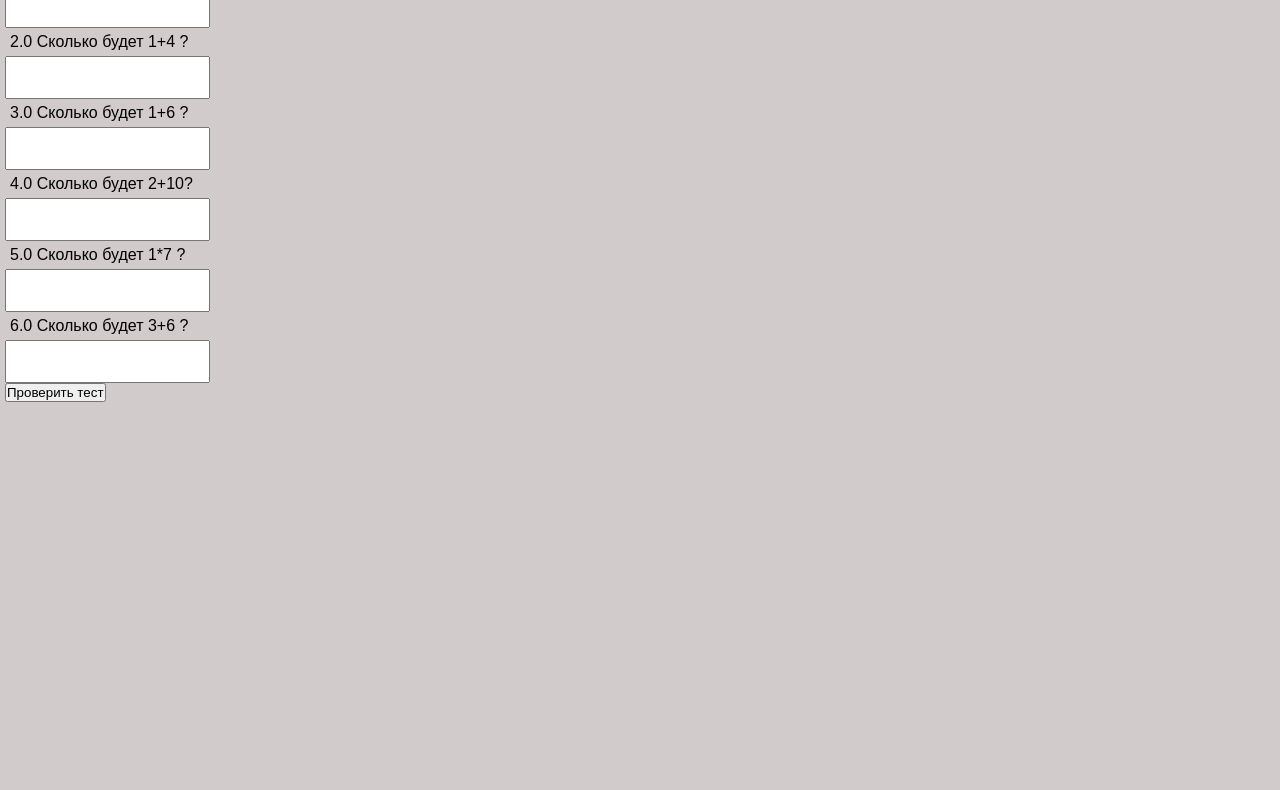
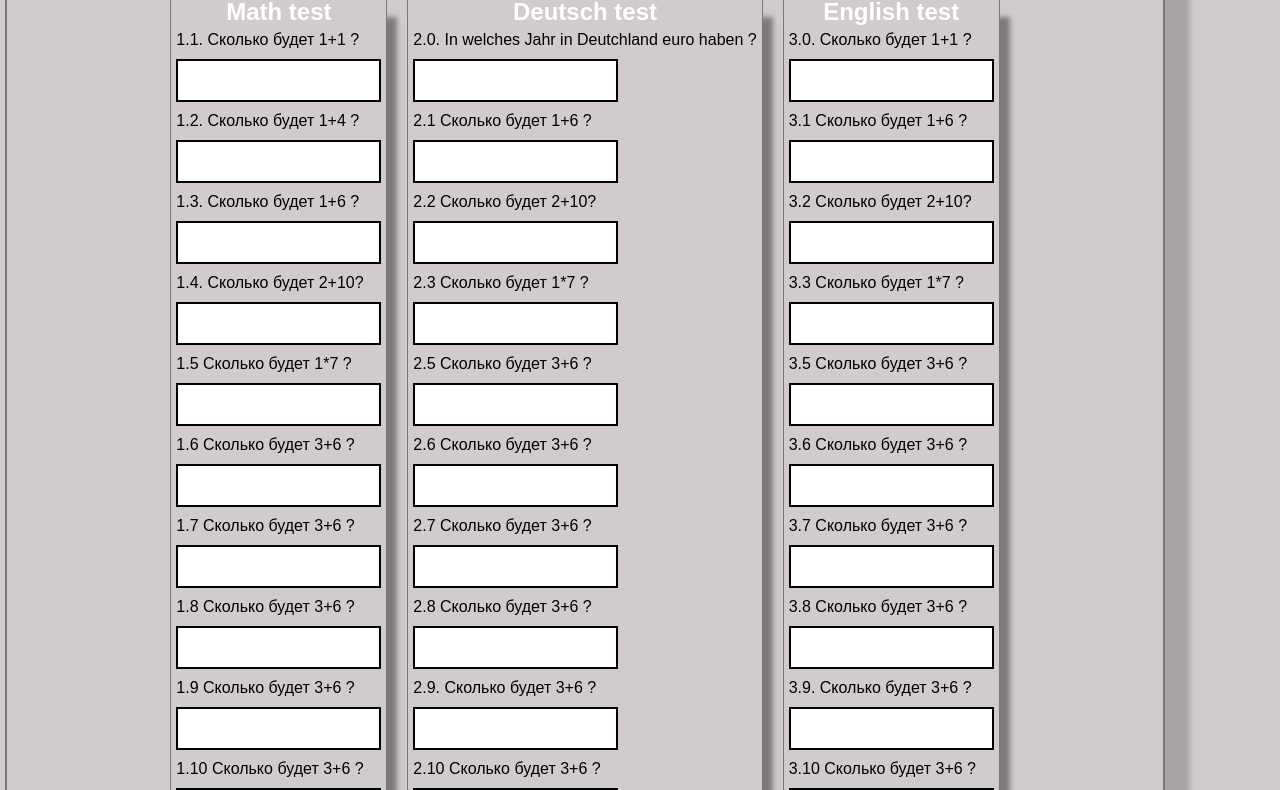
Before and after one commit to vitpoverenov/pvu_deutsch-learn.programm, a plain HTML site: page index.html in a window 1280 px wide. Shown: the part 48-838 px from the top of the page. Before the commit the page ends 800 px from the top, so only its background shows below. Drawn offline with Linux system fonts and the light colour scheme.

Commit message:
Add 2 colums,
-2  -3

```diff
--- a/index.html
+++ b/index.html
@@ -11,51 +11,125 @@
 
   <body>
 
+    <!--
+
+    -->
+
+    <header>
+      <h1> javascript math-programm  by pvu</h1>
+    </header>
+
     <main>
 
       <div class="column-test-1">
-        <p>1.0. Сколько будет 1+1 ?</p>
+        <h2>Math test</h2>
+        <p>1.1. Сколько будет 1+1 ?</p>
         <input type="text" id="q1">
         <br>
-        <p>2.0 Сколько будет 1+4 ?</p>
+        <p>1.2. Сколько будет 1+4 ?</p>
         <input type="text" id="q2">
         <br>
-        <p>3.0 Сколько будет 1+6 ?</p>
+        <p>1.3. Сколько будет 1+6 ?</p>
         <input type="text" id="q3">
-        <p>4.0 Сколько будет 2+10?</p>
+        <p>1.4. Сколько будет 2+10?</p>
         <input type="text" id="q4">
-        <p>5.0 Сколько будет 1*7 ?</p>
+        <br>
+        <p>1.5 Сколько будет 1*7 ?</p>
         <input type="text" id="q5">
-        <p>6.0 Сколько будет 3+6 ?</p>
+        <br>
+        <p>1.6 Сколько будет 3+6 ?</p>
         <input type="text" id="q6">
+        <br>
+        <p>1.7 Сколько будет 3+6 ?</p>
+        <input type="text" id="q7">
+        <br>
+        <p>1.8 Сколько будет 3+6 ?</p>
+        <input type="text" id="q8">
+        <br>
+        <p>1.9 Сколько будет 3+6 ?</p>
+        <input type="text" id="q9">
+        <br>
+        <p>1.10 Сколько будет 3+6 ?</p>
+        <input type="text" id="q10">
+        <br>
+        <button id="finish">
+          Проверить тест (WORK)
+        </button>
+      </div>
+
+      <div class="column-test-2">
+        <h2>Deutsch test</h2>
+        <p>2.0. In welches Jahr in Deutchland euro haben ?</p>
+        <input type="text" id="q11">
+        <br>
+        <p>2.1 Сколько будет 1+6 ?</p>
+        <input type="text" id="q12">
+        <br>
+        <p>2.2 Сколько будет 2+10?</p>
+        <input type="text" id="q13">
+        <br>
+        <p>2.3 Сколько будет 1*7 ?</p>
+        <input type="text" id="q14">
+        <p>2.5 Сколько будет 3+6 ?</p>
+        <input type="text" id="q15">
+        <br>
+        <p>2.6 Сколько будет 3+6 ?</p>
+        <input type="text" id="q16">
+        <br>
+        <p>2.7 Сколько будет 3+6 ?</p>
+        <input type="text" id="q17">
+        <br>
+        <p>2.8 Сколько будет 3+6 ?</p>
+        <input type="text" id="q18">
+        <br>
+        <p>2.9. Сколько будет 3+6 ?</p>
+        <input type="text" id="q19">
+        <br>
+        <p>2.10 Сколько будет 3+6 ?</p>
+        <input type="text" id="q20">
+        <br>
+        <button id="finish">
+          Проверить тест
+        </button>
+      </div>
+
+      <div class="column-test-3">
+        <h2>English test</h2>
+        <p>3.0. Сколько будет 1+1 ?</p>
+        <input type="text" id="q10">
+        <br>
+        <p>3.1 Сколько будет 1+6 ?</p>
+        <input type="text" id="q12">
+        <br>
+        <p>3.2 Сколько будет 2+10?</p>
+        <input type="text" id="q13">
+        <br>
+        <p>3.3 Сколько будет 1*7 ?</p>
+        <input type="text" id="q14">
+        <p>3.5 Сколько будет 3+6 ?</p>
+        <input type="text" id="q15">
+        <br>
+        <p>3.6 Сколько будет 3+6 ?</p>
+        <input type="text" id="q16">
+        <br>
+        <p>3.7 Сколько будет 3+6 ?</p>
+        <input type="text" id="q17">
+        <br>
+        <p>3.8 Сколько будет 3+6 ?</p>
+        <input type="text" id="q18">
+        <br>
+        <p>3.9. Сколько будет 3+6 ?</p>
+        <input type="text" id="q19">
+        <br>
+        <p>3.10 Сколько будет 3+6 ?</p>
+        <input type="text" id="q20">
+        <br>
+        <button id="finish">
+          Проверить тест
+        </button>
       </div>
 
     </main>
-<!--
-        <div class="column-test-2">
-        <p>1.0. Сколько будет 1+1 ?</p>
-        <input type="text" id="q1">
-        <br>
-        <p>2.0 Сколько будет 1+4 ?</p>
-        <input type="text" id="q2">
-        <br>
-        <p>3.0 Сколько будет 1+6 ?</p>
-        <input type="text" id="q3">
-      </div>
-      <div class="column-test-3">
-        <p>1.0. Сколько будет 1+1 ?</p>
-        <input type="text" id="q1">
-        <br>
-        <p>2.0 Сколько будет 1+4 ?</p>
-        <input type="text" id="q2">
-        <br>
-        <p>3.0 Сколько будет 1+6 ?</p>
-        <input type="text" id="q3">
-      </div>
--->
-    <button id="finish">
-      Проверить тест
-    </button>
 
     <script src="/script.js"></script>
   </body>
--- a/script.js
+++ b/script.js
@@ -35,5 +35,10 @@ function checkTest() {
     result++;
   }
 
-  alert("Правильных ответов:" +result);
+  let a11 = document.getElementById("q11").value;
+  if (a11 === "2002") {
+    result++;
+  }
+
+  alert("Правильных ответов:" + result);
 }
--- a/style.css
+++ b/style.css
@@ -5,14 +5,32 @@
 }
 
 body {
+  max-width: 1170px;
   padding: 5px;
   font-family: sans-serif;
   background: rgba(147, 129, 129, 0.408);
+}
 
+main {
+  box-shadow: 15px 15px 5px 10px rgba(0,0,0,.2);
+  border: 2px solid #777;
   display: flex;
   justify-content: center;
-  align-items: flex-start;
-  flex-direction: column;
+  align-items:center;
+  flex-wrap: wrap;
+}
+
+h1,
+h2 {
+  text-align: center;
+  font-size: 1.5rem;
+  color: #fff;
+}
+
+
+
+div {
+  margin: 10px;
 }
 
 p {
@@ -20,5 +38,19 @@ p {
 }
 
 input {
+  border: 2px solid black;
+  margin: 5px;
   padding: 12px;
 }
+
+button {
+  display: grid;
+  margin: 5px auto;
+  padding: 20px;
+  margin-top: 10px;
+}
+
+.column-test-1, .column-test-2, .column-test-3 {
+  border: 1px solid #777;
+  box-shadow: 15px 15px 5px -5px rgba(0,0,0,.4);
+}
```
